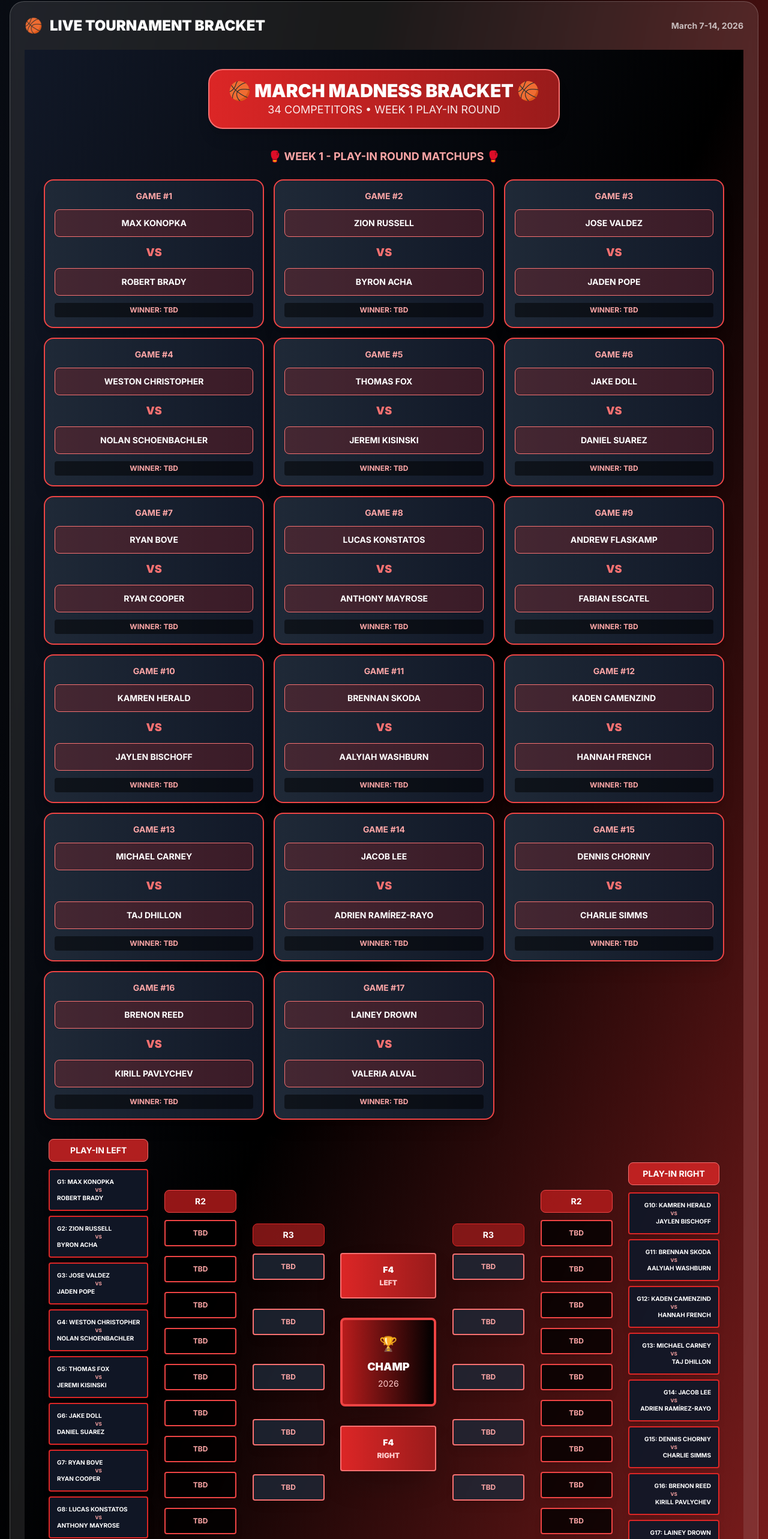
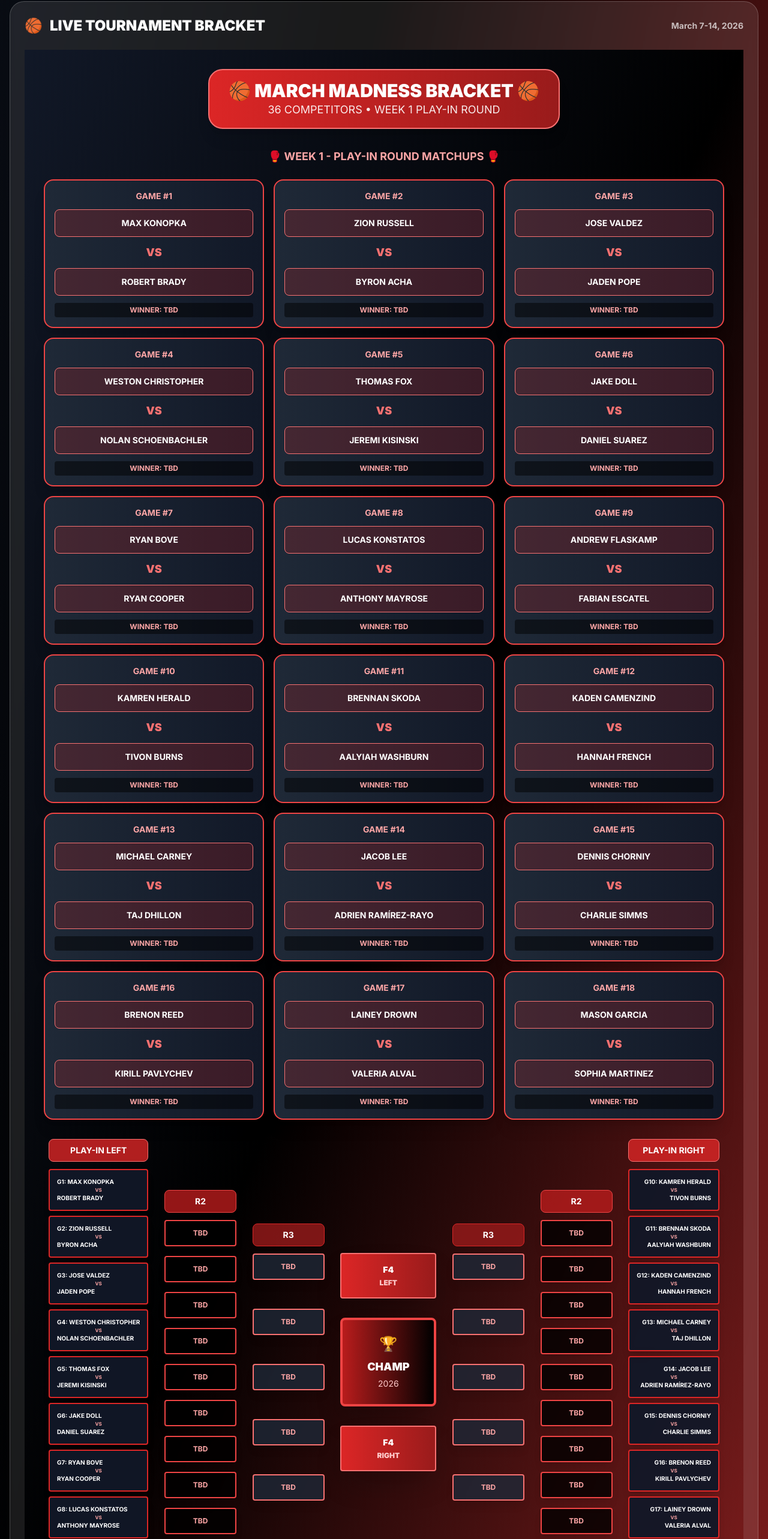
Before and after one commit to leadtopspec/march-madness-leaderboard, a Next.js app: page / in a window 1280 px wide. Shown: the part 3206-5772 px from the top of the page at 60% size. Built offline with nearby package versions, Linux system fonts and the light colour scheme; no server answers.

Commit message:
Add Game 18 (MASON GARCIA vs SOPHIA MARTINEZ) to tournament brackets, replace JAYLEN with TIVON

```diff
--- a/src/components/BracketView.tsx
+++ b/src/components/BracketView.tsx
@@ -3,7 +3,7 @@
 import { motion } from 'framer-motion'
 
 export default function BracketView() {
-  // Week 1 - Play-In Round Matchups (17 games total)
+  // Week 1 - Play-In Round Matchups (18 games total)
   const playInRoundMatchups = [
     { game: 1, team1: "MAX KONOPKA", team2: "ROBERT BRADY", winner: null },
     { game: 2, team1: "ZION RUSSELL", team2: "BYRON ACHA", winner: null },
@@ -14,7 +14,7 @@ export default function BracketView() {
     { game: 7, team1: "RYAN BOVE", team2: "RYAN COOPER", winner: null },
     { game: 8, team1: "LUCAS KONSTATOS", team2: "ANTHONY MAYROSE", winner: null },
     { game: 9, team1: "ANDREW FLASKAMP", team2: "FABIAN ESCATEL", winner: null },
-    { game: 10, team1: "KAMREN HERALD", team2: "JAYLEN BISCHOFF", winner: null },
+    { game: 10, team1: "KAMREN HERALD", team2: "TIVON BURNS", winner: null },
     { game: 11, team1: "BRENNAN SKODA", team2: "AALYIAH WASHBURN", winner: null },
     { game: 12, team1: "KADEN CAMENZIND", team2: "HANNAH FRENCH", winner: null },
     { game: 13, team1: "MICHAEL CARNEY", team2: "TAJ DHILLON", winner: null },
@@ -22,6 +22,7 @@ export default function BracketView() {
     { game: 15, team1: "DENNIS CHORNIY", team2: "CHARLIE SIMMS", winner: null },
     { game: 16, team1: "BRENON REED", team2: "KIRILL PAVLYCHEV", winner: null },
     { game: 17, team1: "LAINEY DROWN", team2: "VALERIA ALVAL", winner: null },
+    { game: 18, team1: "MASON GARCIA", team2: "SOPHIA MARTINEZ", winner: null },
   ]
 
   return (
@@ -34,7 +35,7 @@ export default function BracketView() {
           className="bg-gradient-to-r from-red-600 to-red-800 text-white px-4 lg:px-8 py-3 lg:py-4 rounded-2xl shadow-xl inline-block border-2 border-red-400"
         >
           <h2 className="text-xl lg:text-3xl font-black">🏀 MARCH MADNESS BRACKET 🏀</h2>
-          <p className="text-sm lg:text-lg opacity-90">34 COMPETITORS • WEEK 1 PLAY-IN ROUND</p>
+          <p className="text-sm lg:text-lg opacity-90">36 COMPETITORS • WEEK 1 PLAY-IN ROUND</p>
         </motion.div>
       </div>
 
@@ -227,7 +228,7 @@ export default function BracketView() {
               PLAY-IN RIGHT
             </div>
             <div className="space-y-2">
-              {playInRoundMatchups.slice(9, 17).map((matchup, index) => (
+              {playInRoundMatchups.slice(9, 18).map((matchup, index) => (
                 <motion.div
                   key={`right-${index}`}
                   initial={{ opacity: 0, x: 30 }}
--- a/src/components/TVBracketView.tsx
+++ b/src/components/TVBracketView.tsx
@@ -3,7 +3,7 @@
 import { motion } from 'framer-motion'
 
 export default function TVBracketView() {
-  // Week 1 - Play-In Round Matchups (17 games total)
+  // Week 1 - Play-In Round Matchups (18 games total)
   const playInRoundMatchups = [
     { game: 1, team1: "MAX KONOPKA", team2: "ROBERT BRADY" },
     { game: 2, team1: "ZION RUSSELL", team2: "BYRON ACHA" },
@@ -14,7 +14,7 @@ export default function TVBracketView() {
     { game: 7, team1: "RYAN BOVE", team2: "RYAN COOPER" },
     { game: 8, team1: "LUCAS KONSTATOS", team2: "ANTHONY MAYROSE" },
     { game: 9, team1: "ANDREW FLASKAMP", team2: "FABIAN ESCATEL" },
-    { game: 10, team1: "KAMREN HERALD", team2: "JAYLEN BISCHOFF" },
+    { game: 10, team1: "KAMREN HERALD", team2: "TIVON BURNS" },
     { game: 11, team1: "BRENNAN SKODA", team2: "AALYIAH WASHBURN" },
     { game: 12, team1: "KADEN CAMENZIND", team2: "HANNAH FRENCH" },
     { game: 13, team1: "MICHAEL CARNEY", team2: "TAJ DHILLON" },
@@ -22,6 +22,7 @@ export default function TVBracketView() {
     { game: 15, team1: "DENNIS CHORNIY", team2: "CHARLIE SIMMS" },
     { game: 16, team1: "BRENON REED", team2: "KIRILL PAVLYCHEV" },
     { game: 17, team1: "LAINEY DROWN", team2: "VALERIA ALVAL" },
+    { game: 18, team1: "MASON GARCIA", team2: "SOPHIA MARTINEZ" },
   ]
 
   return (
@@ -36,7 +37,7 @@ export default function TVBracketView() {
             className="bg-green-600 text-white px-4 py-2 rounded-lg shadow-md inline-flex items-center gap-2 border border-green-400"
           >
             <div className="w-2 h-2 bg-green-300 rounded-full animate-pulse"></div>
-            <span className="font-bold text-sm">🔴 LIVE • PLAY-IN ROUND • 17 GAMES</span>
+            <span className="font-bold text-sm">🔴 LIVE • PLAY-IN ROUND • 18 GAMES</span>
             <div className="w-2 h-2 bg-green-300 rounded-full animate-pulse"></div>
           </motion.div>
         </div>
@@ -222,7 +223,7 @@ export default function TVBracketView() {
             PLAY-IN RIGHT
           </div>
           <div className="flex-1 flex flex-col justify-evenly">
-            {playInRoundMatchups.slice(9, 17).map((matchup, index) => (
+            {playInRoundMatchups.slice(9, 18).map((matchup, index) => (
               <motion.div
                 key={`right-${index}`}
                 initial={{ opacity: 0, x: 20 }}
@@ -247,7 +248,7 @@ export default function TVBracketView() {
             className="bg-green-600 text-white px-3 py-1 rounded shadow-md inline-flex items-center gap-2 border border-green-400"
           >
             <div className="w-2 h-2 bg-green-300 rounded-full animate-pulse"></div>
-            <span className="font-bold text-xs">🔴 LIVE • PLAY-IN ROUND • 17 GAMES • COMPETE NOW!</span>
+            <span className="font-bold text-xs">🔴 LIVE • PLAY-IN ROUND • 18 GAMES • COMPETE NOW!</span>
             <div className="w-2 h-2 bg-green-300 rounded-full animate-pulse"></div>
           </motion.div>
         </div>
```
